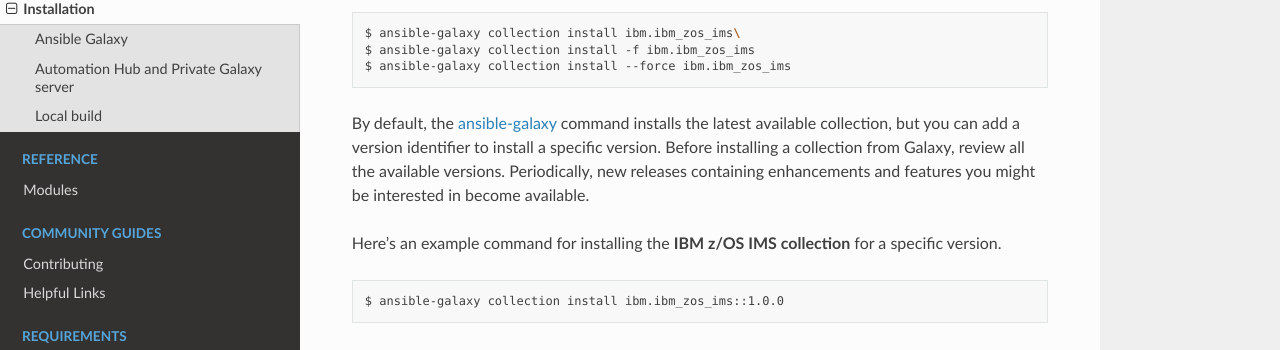
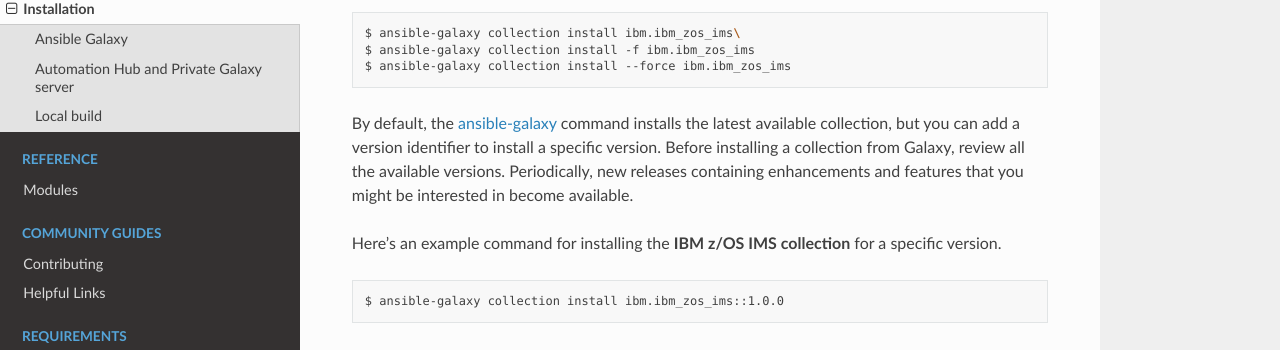
Before and after one commit to ansible-collections/ibm_zos_ims, a Sphinx documentation site: the page built from docs/source/installation.rst, in a window 1280 px wide and 900 px high, scrolled down 423 px. Shown: the part 144-494 px from the top of the window. Built offline with Sphinx 7.4.7 and the Read the Docs theme 2.0.0, drawn with Linux system fonts in a browser that asks for light colours; pages that are not in the unit, such as notebooks, are missing from menus; some of the changed text lies outside the part shown.

Commit message:
Doc edits on ibm-zos-ims

```diff
--- a/docs/source/installation.rst
+++ b/docs/source/installation.rst
@@ -34,8 +34,8 @@
 By default, the `ansible-galaxy`_ command installs the latest available
 collection, but you can add a version identifier to install a specific version.
 Before installing a collection from Galaxy, review all the available versions.
-Periodically, new releases containing enhancements and features you might be
-interested in become available.
+Periodically, new releases containing enhancements and features that you might
+be interested in become available.
 
 Here's an example command for installing the **IBM z/OS IMS collection** for
 a specific version.
```
Also changed, not shown: other parts of docs/source/installation.rst (+2 -2 lines), 3 other files.
